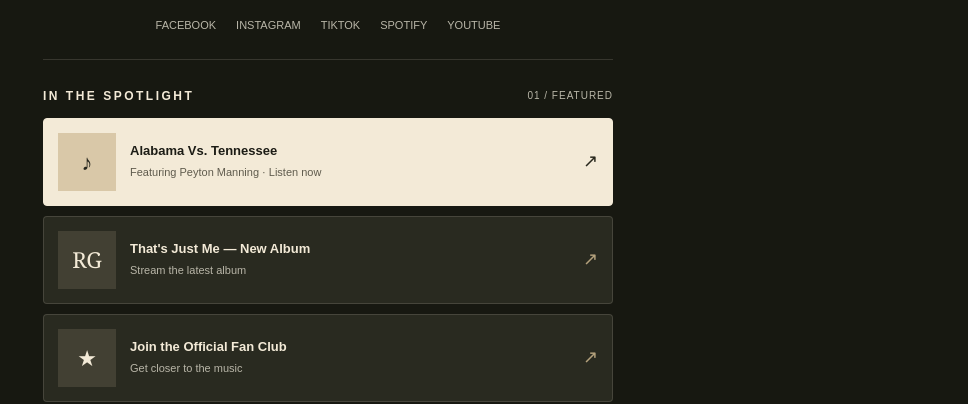
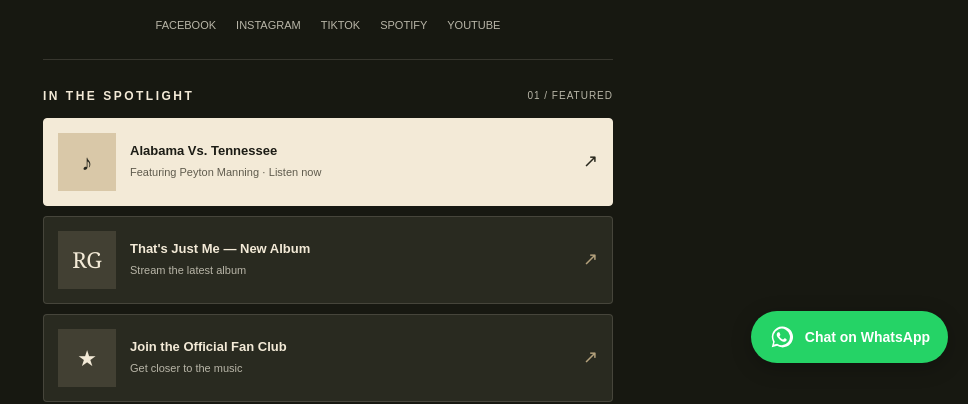
Before and after one commit to rileygreenteam/music, a plain HTML site: page index.html in a window 1280 px wide. Shown: the part 417-821 px from the top of the page, without its empty margins (312-1280 px from the left). Drawn offline with Linux system fonts and the light colour scheme.

Commit message:
Update index.html

```diff
--- a/index.html
+++ b/index.html
@@ -509,5 +509,63 @@
     <p>External links belong to their respective owners.</p>
   </footer>
 </main>
+
+<!-- Floating WhatsApp Chat Button -->
+<a
+  class="whatsapp-float"
+  href="https://wa.me/13392459336?text=Hello%2C%20I%20need%20some%20help"
+  target="_blank"
+  rel="noopener noreferrer"
+  aria-label="Chat with us on WhatsApp"
+>
+  <svg viewBox="0 0 32 32" aria-hidden="true">
+    <path fill="currentColor" d="M16 3.2A12.6 12.6 0 0 0 5.1 22.1L3.4 28.6l6.7-1.7A12.8 12.8 0 1 0 16 3.2Zm0 22.9c-2 0-3.9-.5-5.6-1.6l-.4-.2-3.9 1 1-3.8-.3-.4a10.2 10.2 0 1 1 9.2 5Zm5.6-7.6c-.3-.2-1.8-.9-2.1-1s-.5-.2-.7.2-.8 1-1 1.2-.4.2-.7.1a8.4 8.4 0 0 1-2.5-1.5 9.3 9.3 0 0 1-1.7-2.1c-.2-.3 0-.5.2-.7l.5-.6c.2-.2.2-.4.3-.6.1-.2 0-.4 0-.6l-1-2.3c-.2-.6-.5-.5-.7-.5h-.6c-.2 0-.6.1-.9.4s-1.2 1.2-1.2 2.8 1.2 3.2 1.4 3.4a13.3 13.3 0 0 0 5 4.4c.7.3 1.3.5 1.7.6.7.2 1.4.2 1.9.1.6-.1 1.8-.7 2-1.4s.3-1.3.2-1.4-.3-.3-.5-.4Z"/>
+  </svg>
+  <span>Chat on WhatsApp</span>
+</a>
+
+<style>
+.whatsapp-float {
+  position: fixed;
+  right: 20px;
+  bottom: 20px;
+  z-index: 9999;
+  display: flex;
+  align-items: center;
+  justify-content: center;
+  gap: 10px;
+  padding: 13px 18px;
+  border-radius: 50px;
+  background: #25D366;
+  color: #fff;
+  font-family: Arial, sans-serif;
+  font-size: 14px;
+  font-weight: 700;
+  text-decoration: none;
+  box-shadow: 0 5px 20px rgba(0,0,0,.25);
+  transition: transform .2s, background .2s;
+}
+.whatsapp-float:hover {
+  background: #1fb956;
+  transform: translateY(-3px);
+}
+.whatsapp-float svg {
+  width: 26px;
+  height: 26px;
+  flex-shrink: 0;
+}
+@media (max-width: 480px) {
+  .whatsapp-float {
+    right: 14px;
+    bottom: 14px;
+    padding: 13px;
+  }
+  .whatsapp-float span {
+    display: none;
+  }
+}
+</style>
 </body>
 </html>
+</body>
+</html>
```
